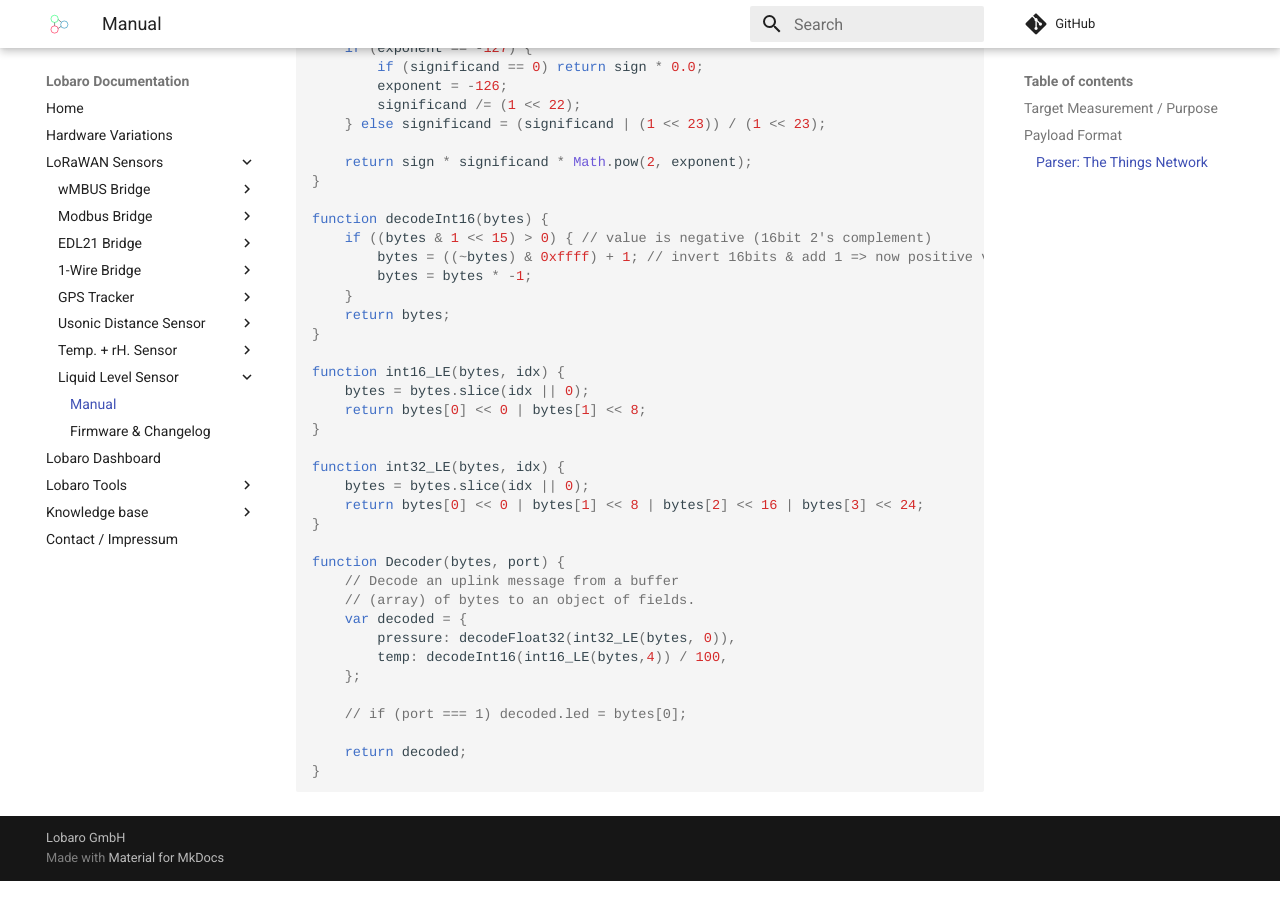
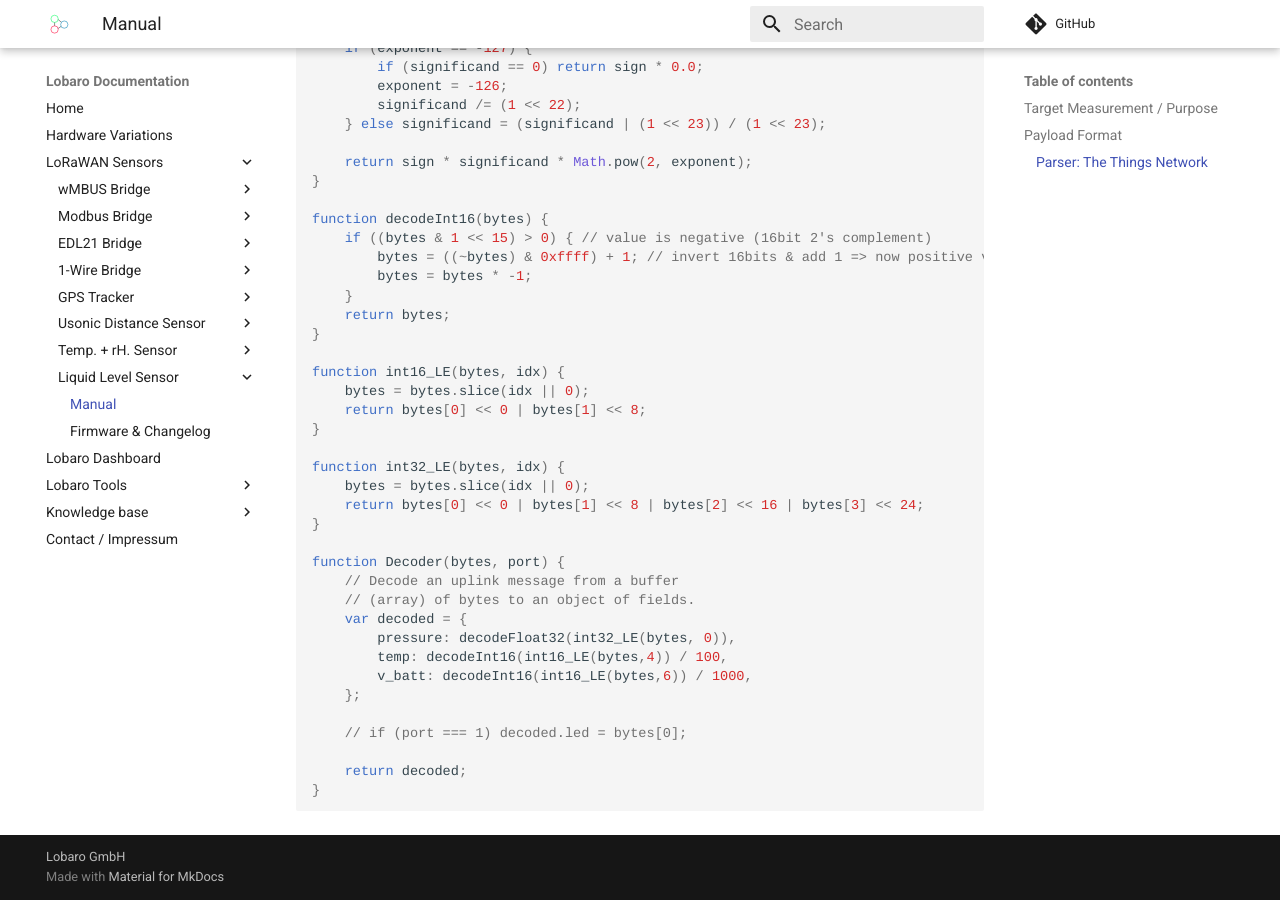
Before and after one commit to Lobaro/docs, an MkDocs documentation site: the page built from docs/lorawan-sensors/pressure-lorawan/index.md, in a window 1280 px wide and 900 px high, scrolled down 1734 px. Built offline with MkDocs 1.6.1 and Material for MkDocs 9.7.7, drawn with Linux system fonts in a browser that asks for light colours; a script that is not in the unit is left out; comment, search, counter and statistics services are not loaded.

Commit message:
Update index.md
added battery voltage

```diff
--- a/docs/lorawan-sensors/pressure-lorawan/index.md
+++ b/docs/lorawan-sensors/pressure-lorawan/index.md
@@ -60,6 +60,7 @@ function Decoder(bytes, port) {
     var decoded = {
         pressure: decodeFloat32(int32_LE(bytes, 0)),
         temp: decodeInt16(int16_LE(bytes,4)) / 100,
+        v_batt: decodeInt16(int16_LE(bytes,6)) / 1000,
     };
 
     // if (port === 1) decoded.led = bytes[0];
```
